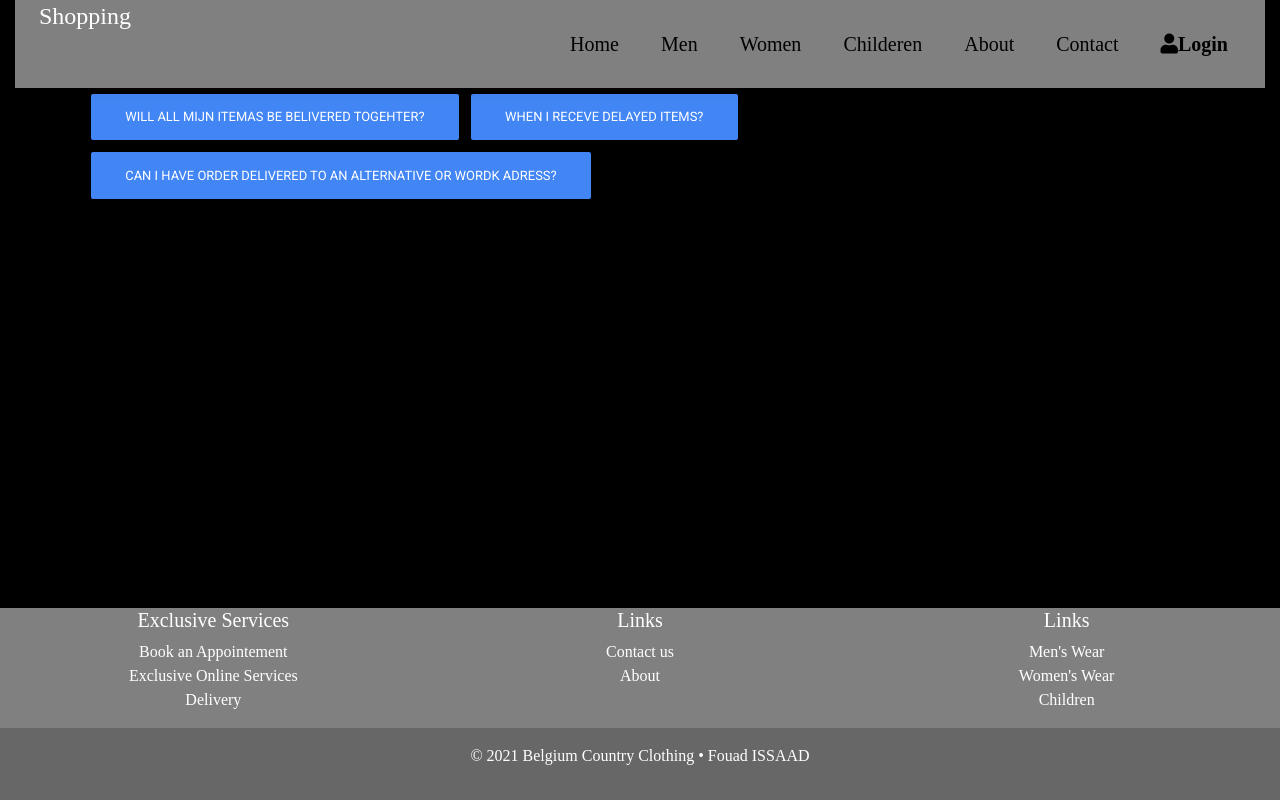
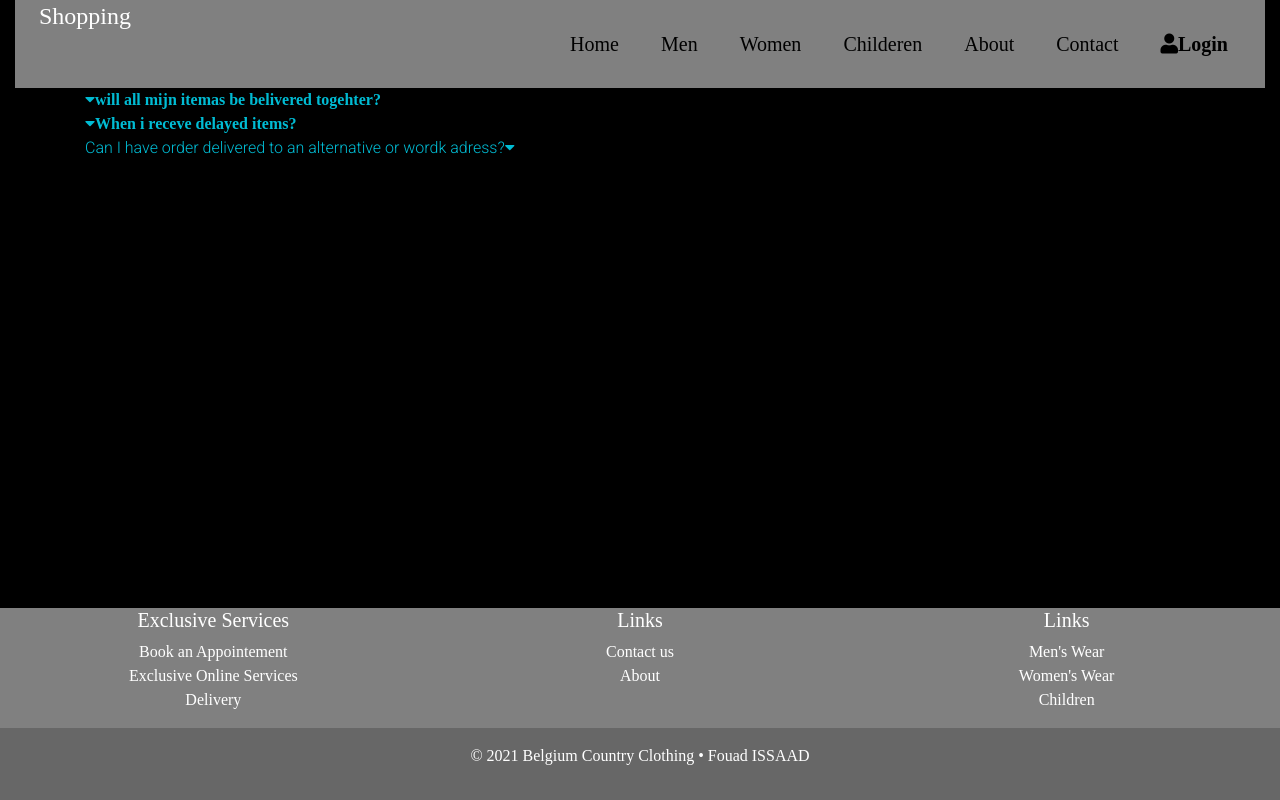
Before and after one commit to fouadissaad1/shoppingwebapps, a React (Create React App) app: page /Delivery in a window 1280 px wide. Built offline with nearby package versions, Linux system fonts and the light colour scheme.

Commit message:
DELIVERY

```diff
--- a/src/components/pages/Delivery.js
+++ b/src/components/pages/Delivery.js
@@ -1,4 +1,4 @@
-import { MDBBtn, MDBCollapse, MDBContainer } from "mdb-react-ui-kit";
+import { MDBCollapse, MDBContainer, MDBIcon } from "mdb-react-ui-kit";
 import { useState } from "react";
 
 
@@ -12,26 +12,58 @@ export function Delivery() {
 
     return (
         <MDBContainer className="container">
-            <MDBBtn onClick={toggleBelivered}>will all mijn itemas be belivered togehter?</MDBBtn>
+            <div>
+                <MDBIcon
+                    icon='caret-down'
+                    className='cyan-text'
+                    size='20'
+                    style={{cursor: 'pointer'}}
+                    onClick={toggleBelivered}
+                >will all mijn itemas be belivered togehter?</MDBIcon>
                 <MDBCollapse show={showBelivered}>
                     <p>In most cases your whole order will be delivered at the same time. The following exceptions
                         apply:</p>
                     <h3>LargeItems</h3>
-                <p>Delayed items will be despatched as soon as stock becomes available. You can track the progress of
-                    your order by going to My Account and selecting ‘Order Tracking’ on the left side, under "Account
+                    <p>Delayed items will be despatched as soon as stock becomes available. You can track the progress
+                        of
+                        your order by going to My Account and selecting ‘Order Tracking’ on the left side, under
+                        "Account
                         Options".</p>
                 </MDBCollapse>
-            <MDBBtn onClick={toggleReceve}>When i receve delayed items?</MDBBtn>
+            </div>
+
+            <div>
+                <MDBIcon
+                    icon='caret-down'
+                    className='cyan-text'
+                    size='20'
+                    style={{cursor: 'pointer'}}
+                    onClick={toggleReceve}
+                >When i receve delayed items?</MDBIcon>
+
                 <MDBCollapse show={showReceve}>
                     <p>When your item becomes available for despatch, we will email you so you can track your order</p>
                 </MDBCollapse>
-            <MDBBtn onClick={toggleAlternative}>Can I have order delivered to an alternative or wordk adress?</MDBBtn>
+            </div>
+
+            <div>
+                <p className="cyan-text">Can I have order delivered to an alternative or wordk adress?
+                <MDBIcon
+                    icon='caret-down'
+                    className='cyan-text'
+                    size='20'
+                    style={{cursor: 'pointer'}}
+                    onClick={toggleAlternative}
+                />
+                </p>
                 <MDBCollapse show={showAlternative}>
                     <p>To change your delivery address or add a new delivery address, follow these steps:
                         Log in to My Account using your email address or customer number and password.
                         Select the ‘delivery address’ option from the menu on the left-hand side.
                         Here you will be able to add up to five addresses to your account.</p>
                 </MDBCollapse>
+            </div>
+
         </MDBContainer>
     )
 }
```
Lines whose indentation alone changed are shown as unchanged.
